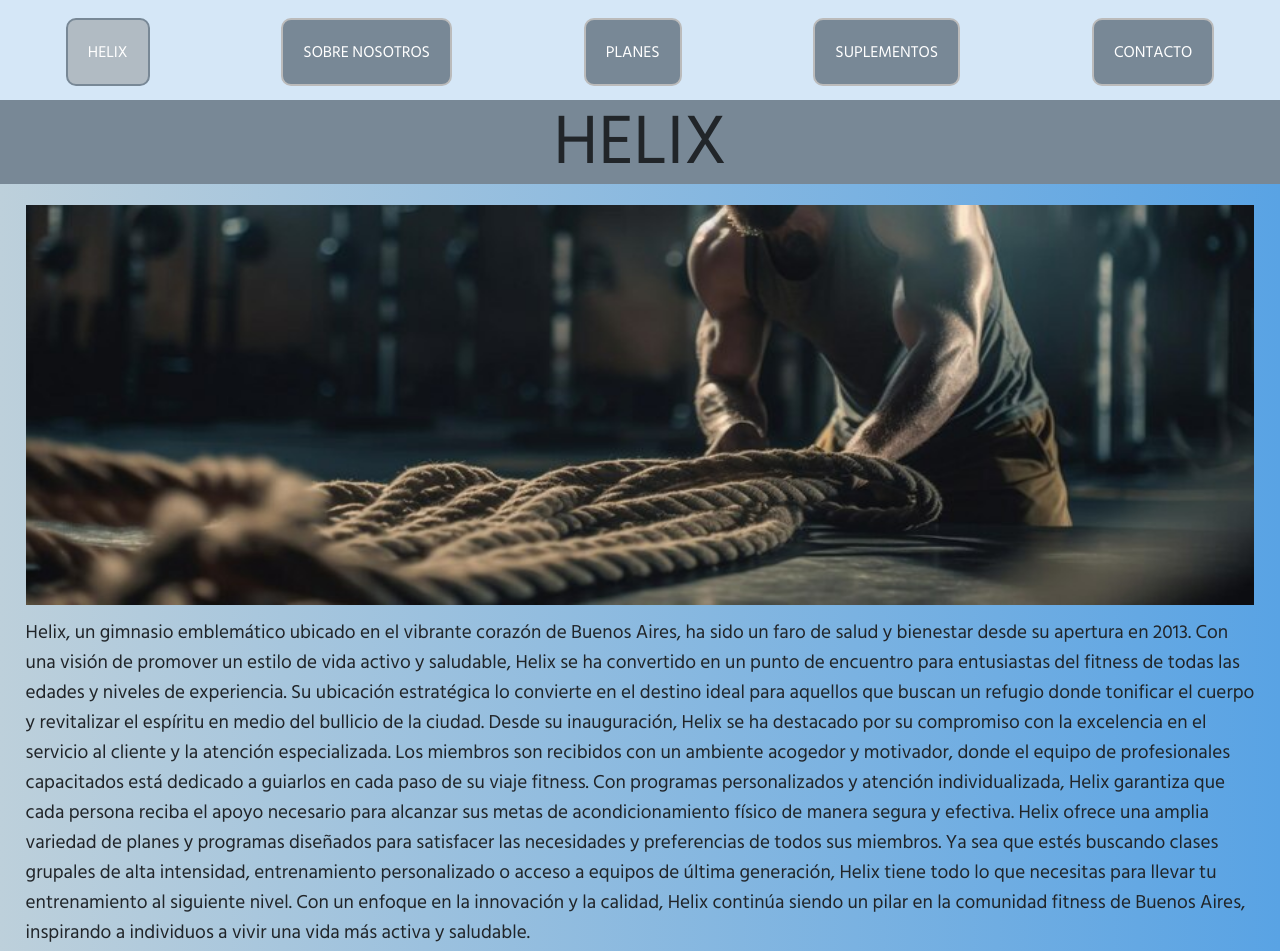
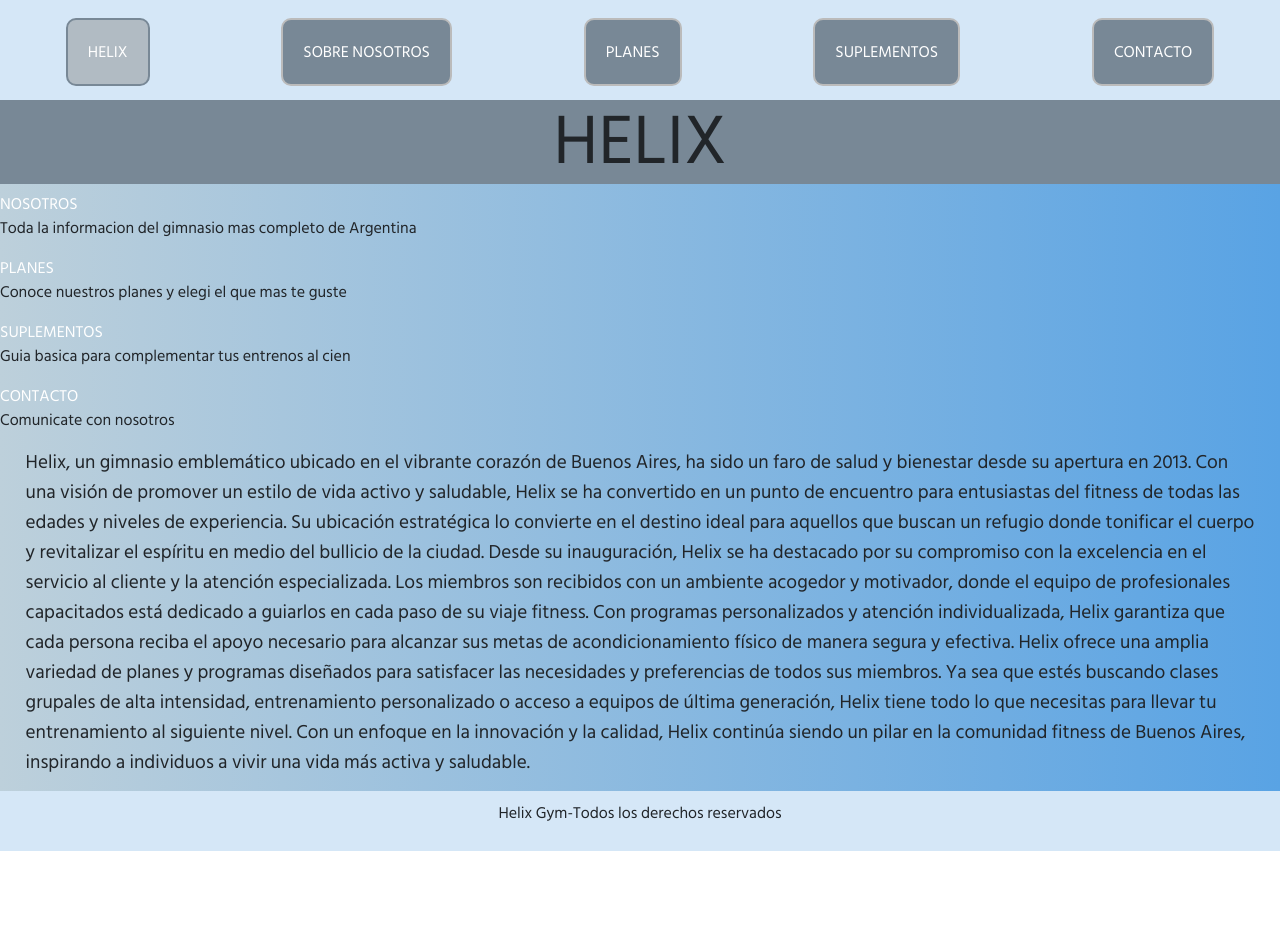
Before and after one commit to LautyLuc/PF-Lucuman, a website: page index.html in a window 1280 px wide. Shown: the top 951 px of the page. After the commit the page ends 851 px from the top, so only its background shows below. Drawn offline with nearby package versions, Linux system fonts and the light colour scheme; files whose address does not match are found by name.

Commit message:
agrego menú al index

```diff
--- a/index.html
+++ b/index.html
@@ -58,9 +58,29 @@
 
     <section>
 
-        <!-- imagen del home | posiblemente con el logo en primer plano y un gimnasio de fondo -->
+        <!-- menú del home -->
 
-        <img class="img-home style" src="./images/portada1.jpg" alt="imagen de inicio">
+        <div class="menu-home">
+            <div>
+                <a href="./pages/nosotros.html">NOSOTROS</a>
+                <P>Toda la informacion del gimnasio mas completo de Argentina</P>
+            </div>
+
+            <div>
+                <a href="./pages/planes.html">PLANES</a>
+                <P>Conoce nuestros planes y elegi el que mas te guste</P>
+            </div>
+
+            <div>
+                <a href="./pages/suplementos.html">SUPLEMENTOS</a>
+                <P>Guia basica para complementar tus entrenos al cien</P>
+            </div>
+
+            <div>
+                <a href="./pages/contact.html">CONTACTO</a>
+                <p>Comunicate con nosotros</p>
+            </div>
+        </div>
 
         <!-- introduccion al sitio -->
 
```
